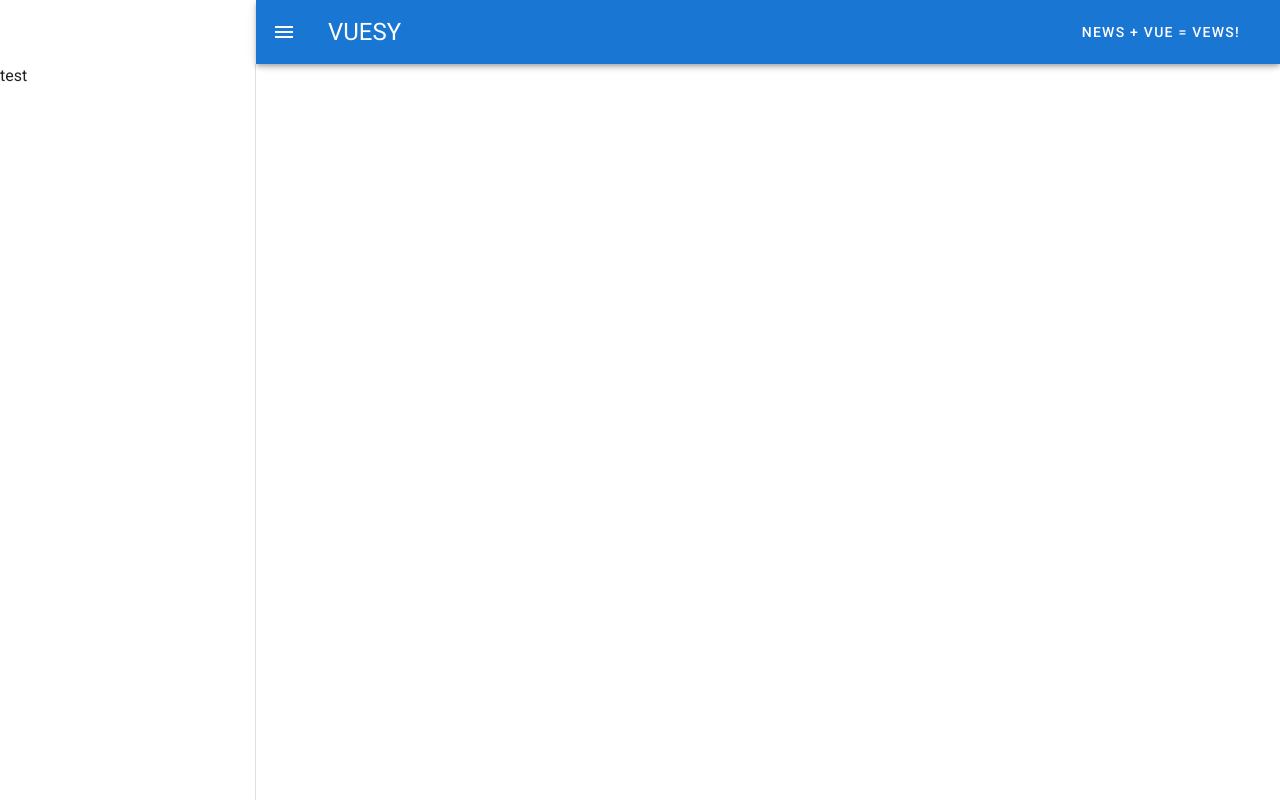
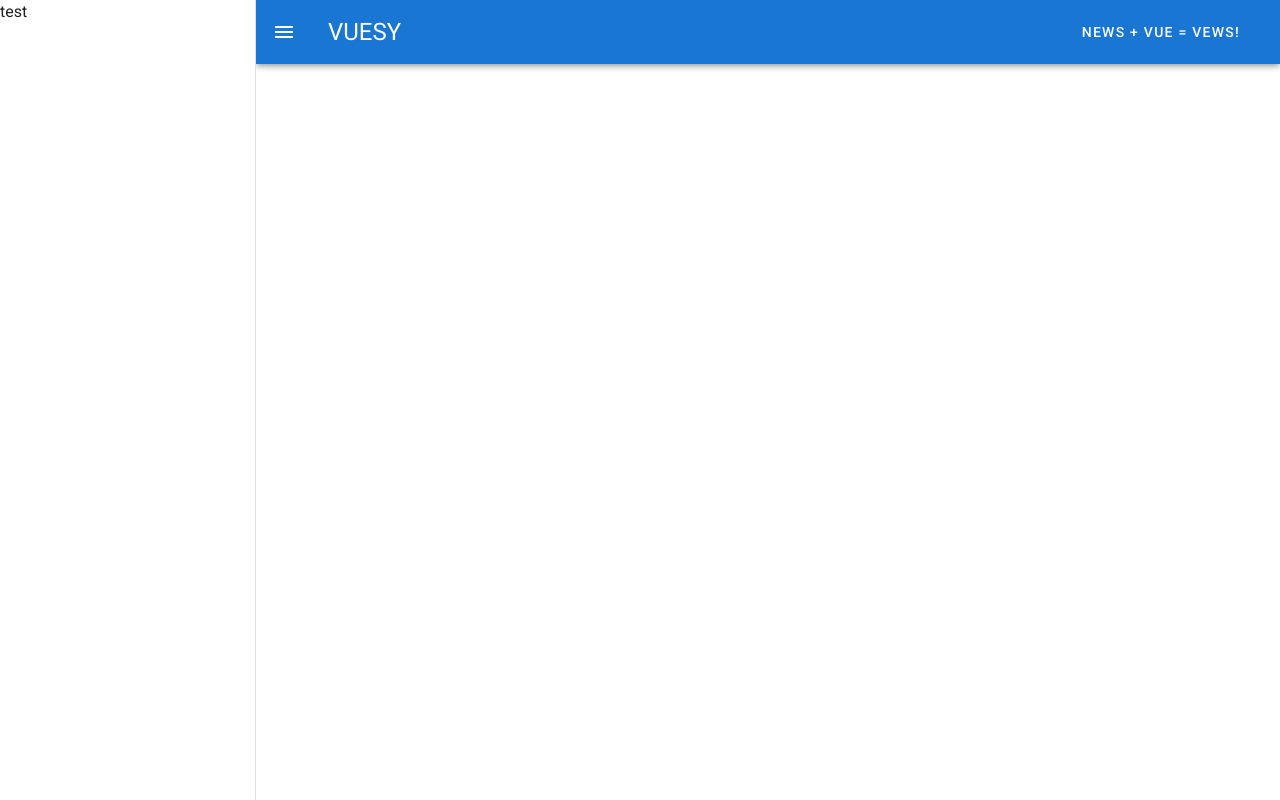
Before and after one commit to DRD161/vews, a Vue app: page / in a window 1280 px wide. Both pictures are taken after a click on the button 28 px from the left and 32 px from the top of the page. Built offline with nearby package versions, Linux system fonts and the light colour scheme.

Commit message:
Updated todo list and started planning Car component structure.

```diff
--- a/src/App.vue
+++ b/src/App.vue
@@ -18,7 +18,9 @@
       </v-btn>
     </v-app-bar>
     <SideNav :drawer="drawer" />
-    <v-content> </v-content>
+    <v-content>
+      <!-- Card component here -->
+    </v-content>
   </v-app>
 </template>
 
--- a/src/components/SideNav.vue
+++ b/src/components/SideNav.vue
@@ -1,5 +1,5 @@
 <template>
-  <v-navigation-drawer fixed app clipped v-model="drawer">
+  <v-navigation-drawer fixed app v-model="drawer">
     <p>test</p>
   </v-navigation-drawer>
 </template>
```
Also changed, not shown: 2 other files (tests, documents, lock files or other folders).
